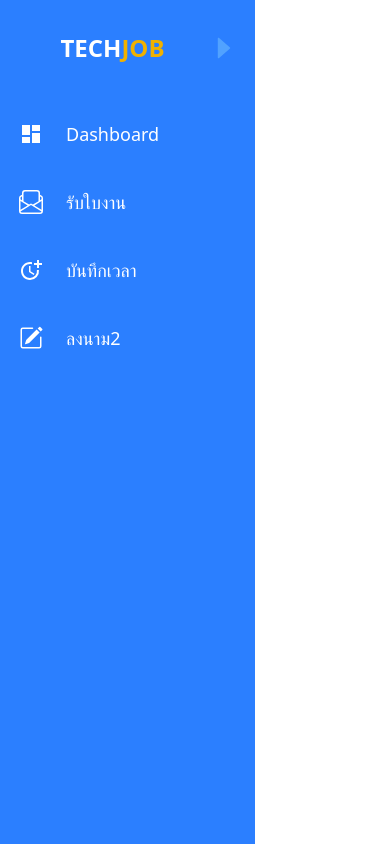
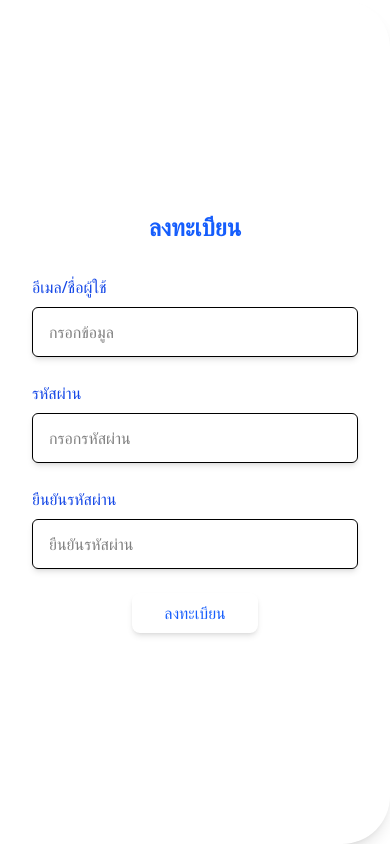
Before and after one commit to PhicharatMns/product-year-two, a React (Vite) app in the folder frontend/: page /register in a window 390 px wide. Built offline with nearby package versions, Linux system fonts and the light colour scheme.

Commit message:
Login-Sigh in Done!!

```diff
--- a/frontend/package.json
+++ b/frontend/package.json
@@ -10,6 +10,7 @@
     "preview": "vite preview"
   },
   "dependencies": {
+    "@fortawesome/react-fontawesome": "^3.0.2",
     "@tailwindcss/vite": "^4.1.13",
     "react": "^19.1.1",
     "react-dom": "^19.1.1",
--- a/frontend/src/App.tsx
+++ b/frontend/src/App.tsx
@@ -1,7 +1,8 @@
 import React from "react";
 import { BrowserRouter, Routes, Route } from "react-router-dom";
 import Login from "./component/Login";
-import Sidebar from "./component/sidebar";
+import Register from "./component/register";
+// import Sidebar from "./component/sidebar";
 // import AddEmployee from "./AddEmployee";
 // import EmployeeList from "./EmployeeList";
 
@@ -9,13 +10,14 @@ export default function App() {
   return (
     <BrowserRouter>
       <div className="flex min-h-screen">
-        <Sidebar />
+        {/* <Sidebar /> */}
 
         <div className="flex-1 ">
           <Routes>
             {/* <Route path="/" element={<AddEmployee />} /> */}
             {/* <Route path="/list" element={<EmployeeList />} /> */}
             <Route path="/login" element={<Login />} />
+            <Route path="/register" element={<Register />} />
           </Routes>
         </div>
       </div>
--- a/frontend/src/component/Login.tsx
+++ b/frontend/src/component/Login.tsx
@@ -3,62 +3,60 @@ import { Link } from "react-router-dom";
 export default function Login() {
   return (
       <div className="flex h-screen">
-      <div className="flex-1 flex items-center justify-center bg-white">
+
+      <div className="flex-1 flex items-center justify-center bg-white rounded-r-[3rem] shadow-lg">
         <div className="w-full max-w-md p-8">
           <h2 className="text-2xl font-bold text-center text-blue-600 mb-8">
             ยินดีต้อนรับ
           </h2>
 
-          <form className="space-y-6">
-            <div>
-              <label className="block text-sm font-semibold text-blue-700 mb-1">
-                อีเมล/ชื่อผู้ใช้
-              </label>
+
+          <div className="mb-6">
+            <label className="block text-blue-700 mb-2">อีเมล/ชื่อผู้ใช้</label>
             <input
               type="text"
               placeholder="กรอกข้อมูล"
-                className="w-full p-3 rounded-md border shadow-sm focus:outline-none focus:ring-2 focus:ring-blue-400"
+              className="w-full px-4 py-3 rounded-md shadow-md border focus:outline-none focus:ring-2 focus:ring-blue-400"
             />
           </div>
 
-            <div>
-              <label className="block text-sm font-semibold text-blue-700 mb-1">
-                รหัสผ่าน
-              </label>
+
+          <div className="mb-6">
+            <label className="block text-blue-700 mb-2">รหัสผ่าน</label>
             <input
               type="password"
               placeholder="กรอกรหัสผ่าน"
-                className="w-full p-3 rounded-md border shadow-sm focus:outline-none focus:ring-2 focus:ring-blue-400"
+              className="w-full px-4 py-3 rounded-md shadow-md border focus:outline-none focus:ring-2 focus:ring-blue-400"
             />
-              <p className="text-right text-sm text-gray-500 mt-1 cursor-pointer hover:text-blue-600">
-                ลืมรหัสผ่าน
-              </p>
           </div>
 
-            <div className="flex justify-between mt-6">
 
-              <Link
-                to="/register"
-                className="px-6 py-2 bg-white text-blue-700 font-semibold rounded-md shadow hover:shadow-lg transition"
-              >
+          <div className="flex justify-between">
+            <button className="bg-white shadow-md px-6 py-2 rounded-lg text-blue-600 font-medium hover:bg-gray-100">
               ลงทะเบียน
-              </Link>
-              <a href="/pages/Register.jsx" className="px-6 py-2 bg-blue-600 text-white font-semibold rounded-md shadow hover:bg-blue-700 transition">
+            </button>
+            <button className= "bg-blue-600 px-6 py-2 text-white font-semibold rounded-md shadow hover:bg-blue-700">
               เข้าสู่ระบบ
-              </a>
-
-
-
+            </button>
           </div>
-          </form>
         </div>
       </div>
 
-      <div className="flex-1 flex items-center justify-center bg-gray-100">
-        <h1 className="text-[120px] font-extrabold">
-          <span className="text-black">T</span>
-          <span className="text-yellow-400">J</span>
+
+      <div className="hidden md:flex flex-1 bg-blue-700 relative items-center justify-center">
+        <img
+          src="https://i.pinimg.com/1200x/57/e6/c7/57e6c76add74f7163c6057159d953440.jpg"
+          alt="background"
+          className="absolute inset-0 w-full h-full object-cover mix-blend-overlay opacity-90"
+        />
+        <div className="relative z-10 text-center">
+          <h1 className="text-[8rem] font-extrabold text-white leading-none">
+            T<span className="text-yellow-400">J</span>
           </h1>
+          <p className="text-white text-lg font-semibold mt-4">
+            จ้าง ซ่อม สร้าง เสร็จ
+          </p>
+        </div>
       </div>
     </div>
   );
--- /dev/null
+++ b/frontend/src/component/Register.tsx
@@ -0,0 +1,79 @@
+import { Link } from "react-router-dom";
+import { IoPersonCircleOutline } from "react-icons/io5";
+
+
+export default function Register() {
+  return (
+  <div className="flex h-screen">
+
+      <div className="flex-1 flex items-center justify-center bg-white rounded-r-[3rem] shadow-lg">
+        <div className="w-full max-w-md p-8">
+          <h2 className="text-2xl font-bold text-center text-blue-600 mb-8">
+            ลงทะเบียน
+          </h2>
+
+
+          <div className="mb-6">
+            <label className="block text-blue-700 mb-2">อีเมล/ชื่อผู้ใช้</label>
+            <input
+              type="text"
+              placeholder="กรอกข้อมูล"
+              className="w-full px-4 py-3 rounded-md shadow-md border focus:outline-none focus:ring-2 focus:ring-blue-400"
+            />
+          </div>
+
+
+          <div className="mb-6">
+            <label className="block text-blue-700 mb-2">รหัสผ่าน</label>
+            <input
+              type="password"
+              placeholder="กรอกรหัสผ่าน"
+              className="w-full px-4 py-3 rounded-md shadow-md border focus:outline-none focus:ring-2 focus:ring-blue-400"
+            />
+          </div>
+
+
+          <div className="mb-6">
+            <label className="block text-blue-700 mb-2">ยืนยันรหัสผ่าน</label>
+            <input
+              type="password"
+              placeholder="ยืนยันรหัสผ่าน"
+              className="w-full px-4 py-3 rounded-md shadow-md border focus:outline-none focus:ring-2 focus:ring-blue-400"
+            />
+          </div>
+
+
+          <div className="flex justify-center">
+            <button className="bg-white shadow-md px-8 py-2 rounded-lg text-blue-600 font-medium hover:bg-gray-100">
+              ลงทะเบียน
+            </button>
+          </div>
+        </div>
+      </div>
+
+
+      <div className="hidden md:flex flex-1 bg-blue-600 relative items-center justify-center">
+
+        <img
+          src="https://i.pinimg.com/736x/0a/e8/84/0ae884928f23d4858ba38efb96405b7e.jpg"
+          alt="worker"
+          className="absolute inset-0 w-full h-full object-cover mix-blend-overlay opacity-90"
+        />
+
+
+        <div className="absolute top-6 right-8 text-4xl font-extrabold z-10">
+          <span className="text-white">T</span>
+          <span className="text-yellow-400">J</span>
+        </div>
+
+
+        <div className="relative z-10 text-center text-white max-w-sm">
+          <p className="text-xl font-semibold leading-relaxed">
+            “ รวมรวมช่างมากฝีมือ <br />
+            และประสบการณ์มากกว่า 10 ปี ”
+          </p>
+        </div>
+      </div>
+    </div>
+  );
+}
```
Also changed, not shown: 1 other file (tests, documents, lock files or other folders). Lines whose indentation alone changed are shown as unchanged.
